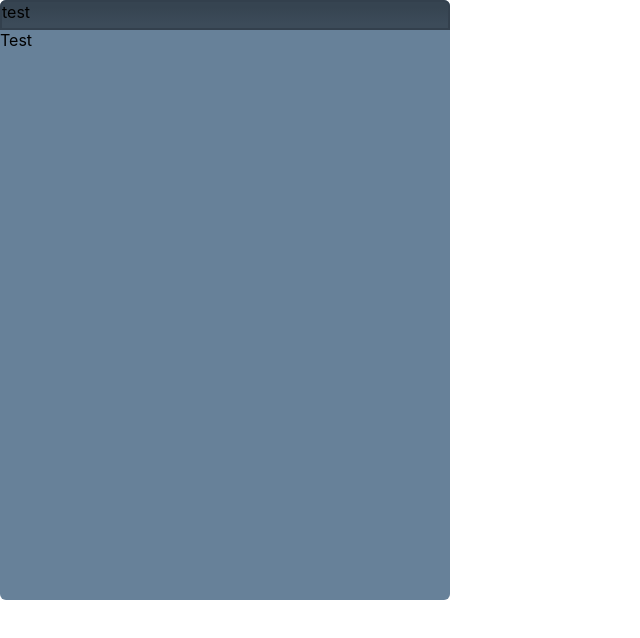
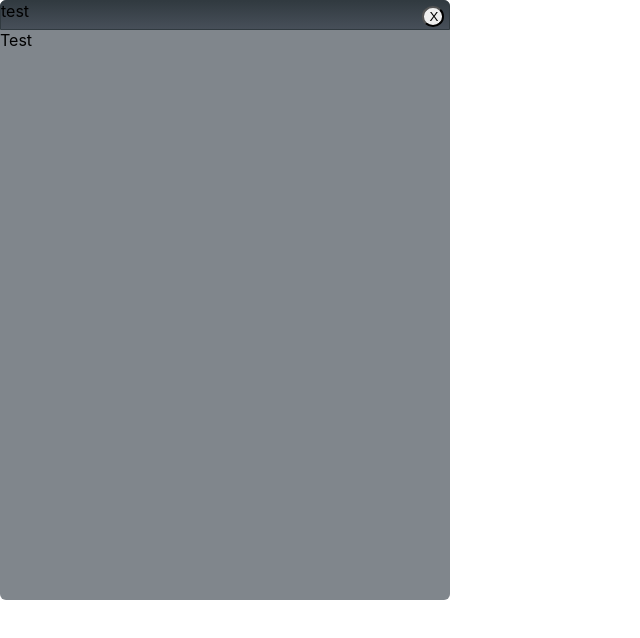
Before and after one commit to nicpolhamus/portfolio, a Next.js app: page / in a window 1280 px wide. Shown: the top 638 px of the page, without its empty margins (0-640 px from the left). Built offline with nearby package versions, Linux system fonts and the light colour scheme.

Commit message:
- adds close button to menu bar - updates styling

```diff
--- a/components/common/window/window.component.tsx
+++ b/components/common/window/window.component.tsx
@@ -13,7 +13,7 @@ export interface IWindowProps {
 }
 
 const WindowDiv = styled.div`
-  background: #678199;
+  background: #80868C;
   height: 600px;
   width: 450px;
   border-radius: 6px;
@@ -22,6 +22,7 @@ const WindowDiv = styled.div`
 export function WindowComponent({ defaultPosition }: IWindowProps): ReactElement {
   const basePosition = { x: 0, y: 0 };
   const [translate, setTranslate] = useState(defaultPosition || basePosition);
+  const [isClosed, setIsClosed] = useState(false);
 
   const handleDragMove = (event: any) => {
     setTranslate({
@@ -30,18 +31,24 @@ export function WindowComponent({ defaultPosition }: IWindowProps): ReactElement
     });
   };
 
+  const handleClose = (event: any) => {
+    setIsClosed(!isClosed);
+  };
+
 
   return (
-    <DragMove onDragMove={handleDragMove}>
+    <>
+      {!isClosed && (<DragMove onDragMove={handleDragMove}>
         <div
           style={{
             transform: `translateX(${translate.x}px) translateY(${translate.y}px)`,
           }}>
           <WindowDiv>
-          <MenuBar />
+            <MenuBar onClose={handleClose} />
             Test
           </WindowDiv>
         </div>
-    </DragMove>
+      </DragMove>)}
+    </>
   );
 }
--- a/components/core/menuBar/menuBar.component.tsx
+++ b/components/core/menuBar/menuBar.component.tsx
@@ -7,28 +7,43 @@ type TMenuItem = {
 };
 
 export interface IMenuBar {
+  onClose: (args: any) => void;
   items?: TMenuItem[];
   help?: string;
   // TODO: add options?
 }
 
 const MenuBarDiv = styled.div`
-  background: rgb(60,75,89);
-  background: -moz-linear-gradient(0deg, rgba(60,75,89,1) 15%, rgba(54,68,81,1) 80%);
-  background: -webkit-linear-gradient(0deg, rgba(60,75,89,1) 15%, rgba(54,68,81,1) 80%);
-  background: linear-gradient(0deg, rgba(60,75,89,1) 15%, rgba(54,68,81,1) 80%);
-  filter: progid:DXImageTransform.Microsoft.gradient(startColorstr="#3c4b59",endColorstr="#364451",GradientType=1);
-  border: 2px solid #33404d;
+  background: rgb(71,79,89);
+  background: -moz-linear-gradient(0deg, rgba(71,79,89,1) 0%, rgba(49,58,64,1) 100%);
+  background: -webkit-linear-gradient(0deg, rgba(71,79,89,1) 0%, rgba(49,58,64,1) 100%);
+  background: linear-gradient(0deg, rgba(71,79,89,1) 0%, rgba(49,58,64,1) 100%);
+  filter: progid:DXImageTransform.Microsoft.gradient(startColorstr="#474f59",endColorstr="#313a40",GradientType=1);
+  border: 1px solid #313a40;
   border-radius: 6px 6px 0 0;
   height: 30px;
   width: 100%;
 `;
 
-export function MenuBar({ items, help }: IMenuBar): ReactElement {
+const CloseButton = styled.button`
+  float: right;
+  margin: 5px 5px 0 0;
+  width: 5%;
+  border-radius: 100%;
+`;
+
+export function MenuBar({ items, help, onClose }: IMenuBar): ReactElement {
+  const handleClose = (event: any) => {
+    event.preventDefault();
+
+    onClose(event);
+  };
+
   return (
     <>
       <MenuBarDiv>
         test
+        <CloseButton onClick={handleClose}>X</CloseButton>
       </MenuBarDiv>
     </>
   );
--- a/styles/globals.css
+++ b/styles/globals.css
@@ -23,6 +23,6 @@ a {
   }
   body {
     color: lightgrey;
-    background: #222B33;
+    background: #F2EAE4;
   }
 }
```
Lines whose indentation alone changed are shown as unchanged.
